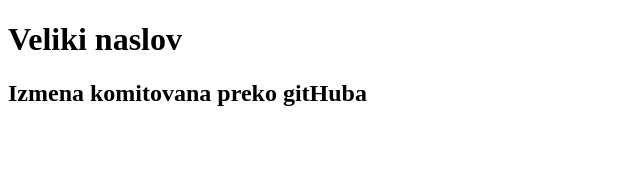
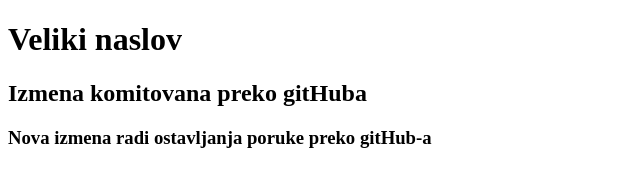
Before and after one commit to Alfic88/pocetak, a plain HTML site: page site/index.html in a window 1280 px wide. Shown: the whole page, without its empty margins (0-640 px from the left). Drawn offline with Linux system fonts and the light colour scheme.

Commit message:
Update index.html
Izmena

```diff
--- a/site/index.html
+++ b/site/index.html
@@ -8,5 +8,6 @@
 <body>
 <h1>Veliki naslov</h1>
 <h2>Izmena komitovana preko gitHuba</h2>
+<h3>Nova izmena radi ostavljanja poruke preko gitHub-a</h3>
 </body>
 </html>
```
